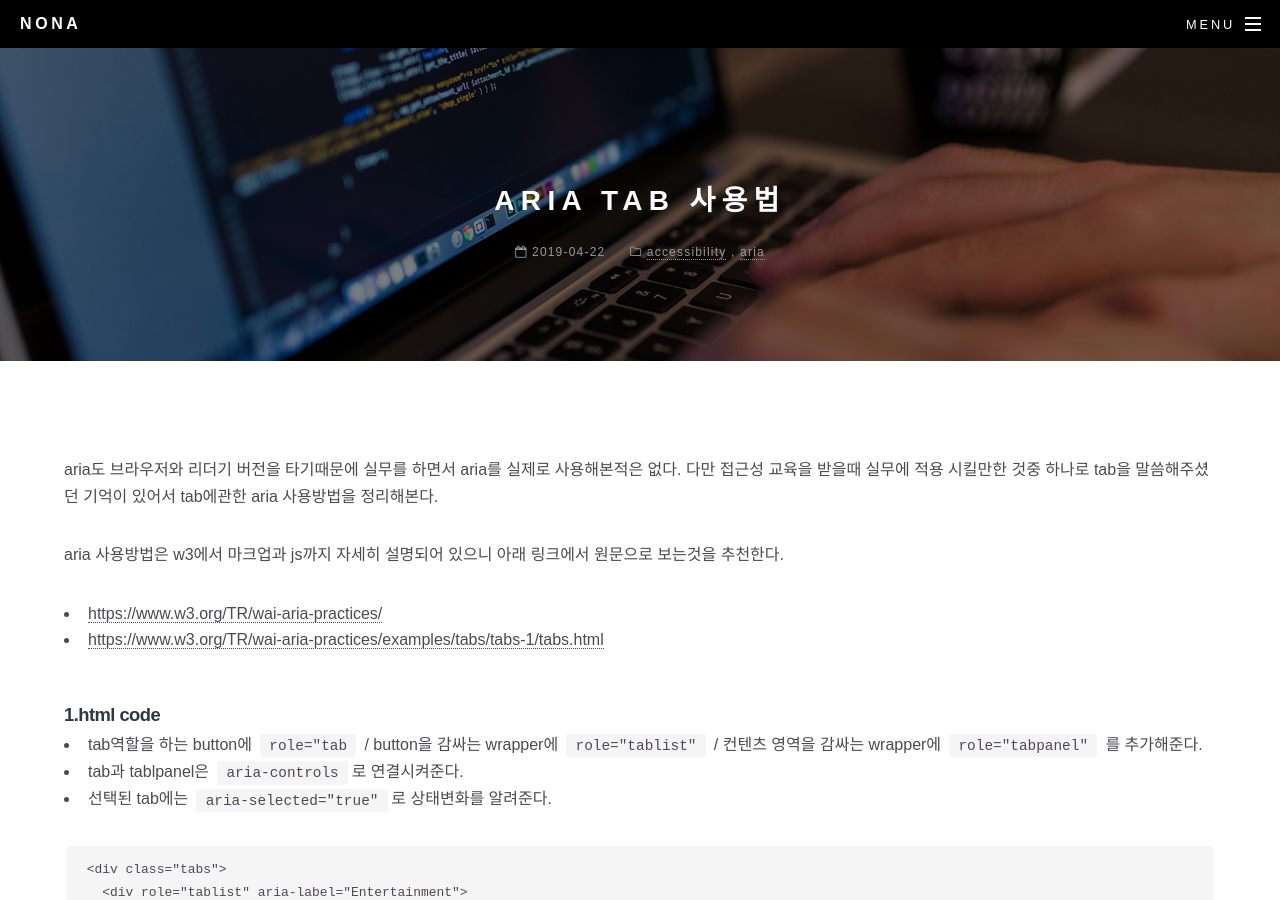
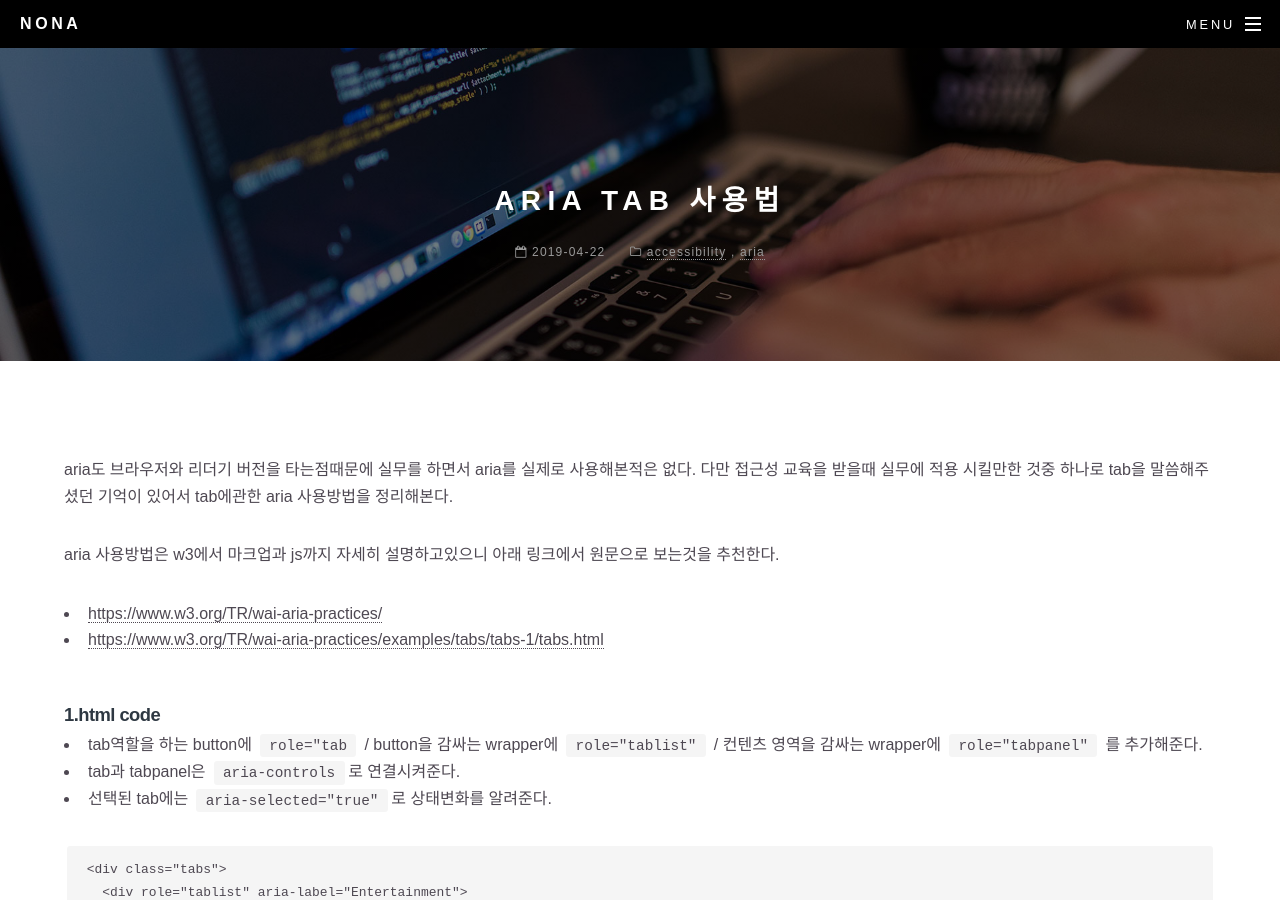
Before and after one commit to nona99/nona99.github.com, a Jekyll site: the page built from _posts/2019-04-22-aria_tab.md, in a window 1280 px wide and 900 px high. Built offline with Jekyll 4.4.1, drawn with Linux system fonts in a browser that asks for light colours; nearby versions of some CDN libraries; comment, search, counter and statistics services are not loaded; some of the changed text lies outside the part shown.

Commit message:
aria tab 포스트 문구수정

````diff
--- a/_posts/2019-04-22-aria_tab.md
+++ b/_posts/2019-04-22-aria_tab.md
@@ -7,16 +7,16 @@ categories:
 - aria
 ---
 
-aria도 브라우저와 리더기 버전을 타기때문에 실무를 하면서 aria를 실제로 사용해본적은 없다. 다만 접근성 교육을 받을때 실무에 적용 시킬만한 것중 하나로 tab을 말씀해주셨던 기억이 있어서 tab에관한 aria 사용방법을 정리해본다.
+aria도 브라우저와 리더기 버전을 타는점때문에 실무를 하면서 aria를 실제로 사용해본적은 없다. 다만 접근성 교육을 받을때 실무에 적용 시킬만한 것중 하나로 tab을 말씀해주셨던 기억이 있어서 tab에관한 aria 사용방법을 정리해본다.
 
-aria 사용방법은 w3에서 마크업과 js까지 자세히 설명되어 있으니 아래 링크에서 원문으로 보는것을 추천한다.
+aria 사용방법은 w3에서 마크업과 js까지 자세히 설명하고있으니 아래 링크에서 원문으로 보는것을 추천한다.
 - [https://www.w3.org/TR/wai-aria-practices/](https://www.w3.org/TR/wai-aria-practices/)
 - [https://www.w3.org/TR/wai-aria-practices/examples/tabs/tabs-1/tabs.html](https://www.w3.org/TR/wai-aria-practices/examples/tabs/tabs-1/tabs.html)
 
 
 ### 1.html code
 - tab역할을 하는 button에 `role="tab` / button을 감싸는 wrapper에 `role="tablist"` / 컨텐츠 영역을 감싸는 wrapper에 `role="tabpanel"` 를 추가해준다.
-- tab과 tablpanel은 `aria-controls`로 연결시켜준다.
+- tab과 tabpanel은 `aria-controls`로 연결시켜준다.
 - 선택된 tab에는 `aria-selected="true"`로 상태변화를 알려준다.
 
 ```
````
Also changed, not shown: other parts of _posts/2019-04-22-aria_tab.md (+1 -1 lines).
